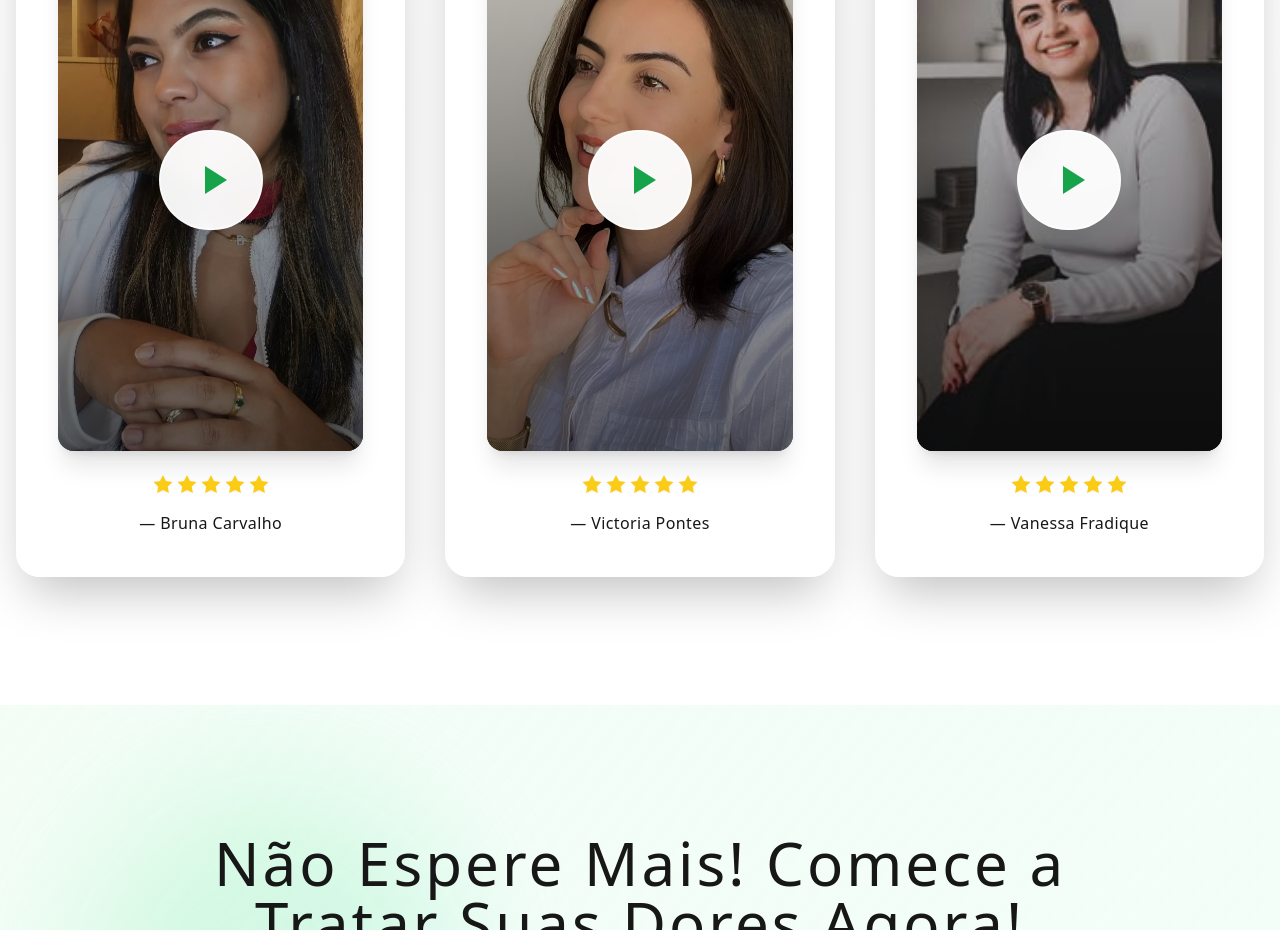
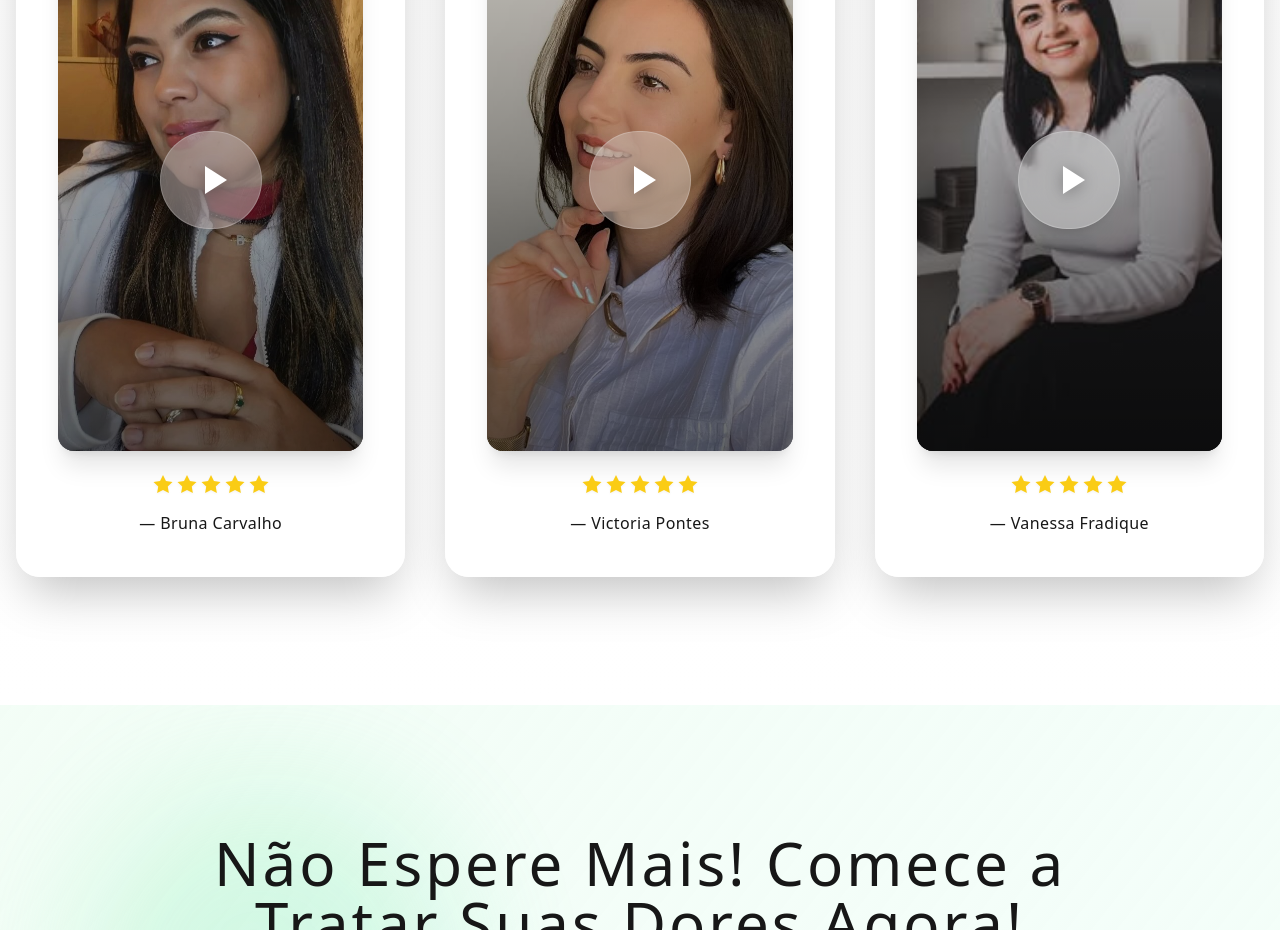
Before and after one commit to VoaNegocio/massoterapeuta-lelimorgado, a React (Vite) app: page / in a window 1280 px wide. Shown: the part 5960-6890 px from the top of the page. Built offline with nearby package versions, Linux system fonts and the light colour scheme.

Commit message:
ajustes no icone do botao play dos videos

```diff
--- a/src/components/Depoimentos.jsx
+++ b/src/components/Depoimentos.jsx
@@ -112,9 +112,9 @@ function Depoimentos() {
 
                         {/* Ícone de Play Premium */}
                         <div className="absolute inset-0 flex items-center justify-center">
-                          <div className="bg-white/95 backdrop-blur-md rounded-full p-4 md:p-5 shadow-2xl transform group-hover:scale-110 transition-all duration-300 border-2 border-white/60">
+                          <div className="bg-white/30 backdrop-blur-2xl rounded-full p-4 md:p-5 shadow-xl transform group-hover:scale-110 group-hover:bg-white/60 group-hover:shadow-2xl transition-all duration-300 border border-white/20">
                             <svg
-                              className="w-8 h-8 md:w-10 md:h-10 text-green-600 ml-1"
+                              className="w-8 h-8 md:w-10 md:h-10 text-white drop-shadow-[0_2px_8px_rgba(0,0,0,0.3)] group-hover:text-green-100 group-hover:drop-shadow-[0_2px_12px_rgba(0,0,0,0.4)] transition-all duration-300 ml-1"
                               fill="currentColor"
                               viewBox="0 0 24 24"
                             >
@@ -204,9 +204,9 @@ function Depoimentos() {
 
                     {/* Ícone de Play Premium */}
                     <div className="absolute inset-0 flex items-center justify-center">
-                      <div className="bg-white/95 backdrop-blur-md rounded-full p-5 md:p-6 shadow-2xl transform group-hover:scale-110 transition-all duration-300 border-2 border-white/60">
+                      <div className="bg-white/30 backdrop-blur-2xl rounded-full p-5 md:p-6 shadow-xl transform group-hover:scale-110 group-hover:bg-white/60 group-hover:shadow-2xl transition-all duration-300 border border-white/20">
                         <svg
-                          className="w-10 h-10 md:w-12 md:h-12 text-green-600 ml-1"
+                          className="w-10 h-10 md:w-12 md:h-12 text-white drop-shadow-[0_2px_8px_rgba(0,0,0,0.3)] group-hover:text-green-100 group-hover:drop-shadow-[0_2px_12px_rgba(0,0,0,0.4)] transition-all duration-300 ml-1"
                           fill="currentColor"
                           viewBox="0 0 24 24"
                         >
```
